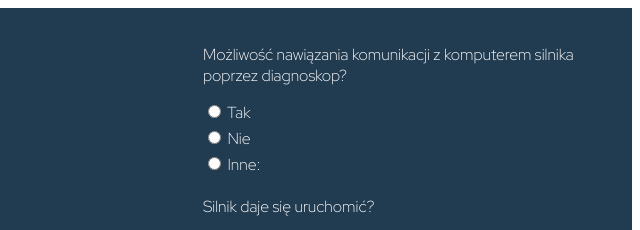
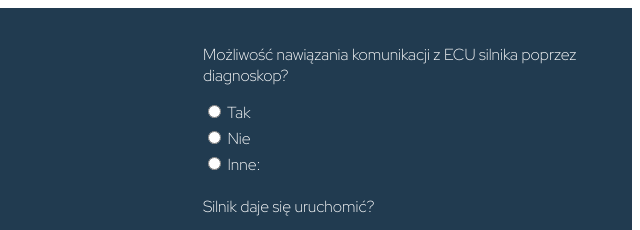
Before and after one commit to gitadmen/Formularz-ECU, a plain HTML site: page index.html in a window 1280 px wide. Shown: the top 230 px of the page, 640-1280 px from the left. Drawn offline with Linux system fonts and the light colour scheme.

Commit message:
Update index.html

```diff
--- a/index.html
+++ b/index.html
@@ -3,7 +3,7 @@
 
 <head>
     <meta charset="UTF-8">
-    <title>Zadanie domowe - Formularz HTML5</title>
+    <title>Formularz HTML5</title>
 
     <link rel="stylesheet" href="css/style.css">
     <link rel="preconnect" href="https://fonts.googleapis.com">
@@ -75,7 +75,7 @@
 
         <div class="column">
 
-            <p>Możliwość nawiązania komunikacji z komputerem silnika poprzez diagnoskop?</p>
+            <p>Możliwość nawiązania komunikacji z ECU silnika poprzez diagnoskop?</p>
 
             <label><input type="radio" name="choise" required> Tak</label>
             <label><input type="radio" name="choise" required> Nie</label>
```
